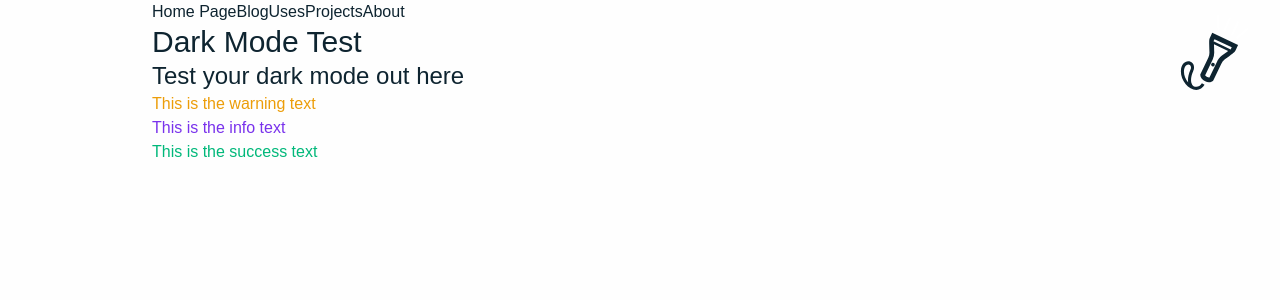
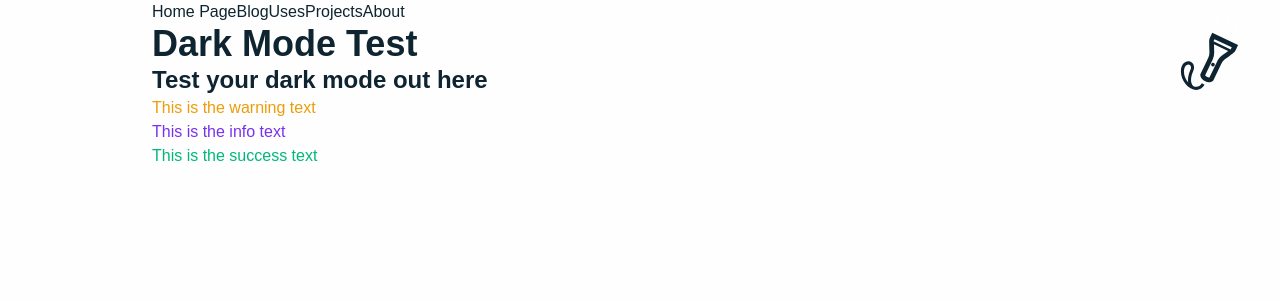
Before and after one commit to thefrugaldev/blog-v2, a Next.js app: page /dark-mode-test in a window 1280 px wide. Shown: the top 300 px of the page. Built offline with nearby package versions, Linux system fonts and the light colour scheme.

Commit message:
:art: update base font sizes and weight

```diff
--- a/src/pages/_document.tsx
+++ b/src/pages/_document.tsx
@@ -46,7 +46,7 @@ export default class MyDocument extends Document<any> {
     return (
       <Html lang="en">
         <Head>{this.props.styleTags /*rendering the actual stylesheet*/}</Head>
-        <body>
+        <body className="font-light">
           <Main />
           <NextScript />
         </body>
--- a/src/shared/styles/global.css
+++ b/src/shared/styles/global.css
@@ -3,17 +3,20 @@
 @tailwind utilities;
 
 @layer base {
-  @import url('https://fonts.googleapis.com/css2?family=Martel+Sans:wght@300;400&display=swap');
+  @import url('https://fonts.googleapis.com/css2?family=Martel+Sans:wght@300;400;700&display=swap');
   h1 {
-    @apply text-3xl;
+    @apply text-4xl;
+    @apply font-bold;
   }
   h2 {
     @apply text-2xl;
+    @apply font-bold;
   }
   h3,
   h4,
   h5,
   h6 {
-    @apply text-lg;
+    @apply text-xl;
+    @apply font-bold;
   }
 }
--- a/src/shared/styles/global.ts
+++ b/src/shared/styles/global.ts
@@ -20,11 +20,11 @@ export const GlobalStyles = createGlobalStyle`
         /* transition: all 0.25s linear; */
     }
 
-    h1 {
+    /* h1 {
         color: ${({ theme }) => theme.heading}
     }
 
     h2, h3, h4, h5 {
         color: ${({ theme }) => theme.subhead}
-    }
+    } */
 `;
--- a/theme.js
+++ b/theme.js
@@ -33,7 +33,7 @@ module.exports = {
     body: palette.dark,
     text: palette.light,
     heading: palette.primary,
-    subhead: palette.subhead,
+    subhead: palette.info,
   },
 
   palette,
```
